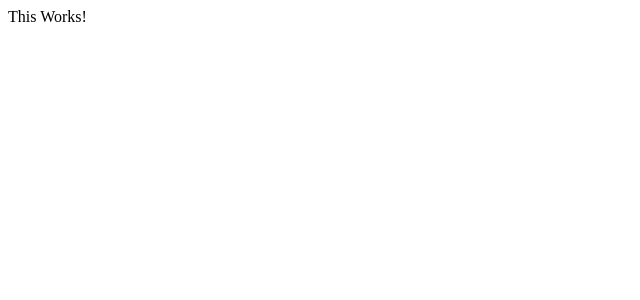
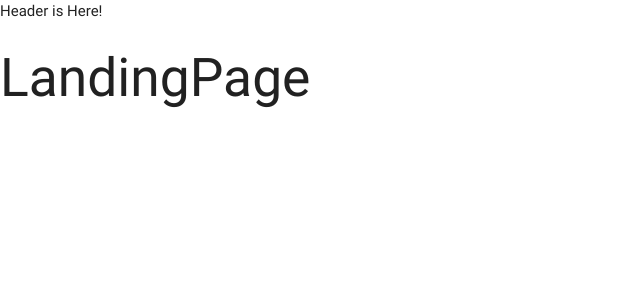
Before and after one commit to 52lions06/feedback-app, a React (Create React App) app in the folder client/: page / in a window 1280 px wide. Shown: the top 300 px of the page, without its empty margins (0-640 px from the left). Built offline with nearby package versions, Linux system fonts and the light colour scheme.

Commit message:
added React Router and components

```diff
--- a/client/package.json
+++ b/client/package.json
@@ -8,6 +8,7 @@
     }
   },
   "dependencies": {
+    "materialize-css": "^0.100.2",
     "react": "^16.2.0",
     "react-dom": "^16.2.0",
     "react-redux": "^5.0.6",
--- a/client/src/components/App.js
+++ b/client/src/components/App.js
@@ -1,10 +1,24 @@
 import React from 'react';
 import { BrowserRouter, Route } from 'react-router-dom';
+
+import Header from './Header';
+
+
+const Dashboard = () => <h2>Dashboard</h2>
+const SurveyNew = () => <h2>SurveyNew</h2>
+const LandingPage = () => <h2>LandingPage</h2>
 
 const App = () => {
   return (
     <div>
-      This Works!
+     <BrowserRouter>
+      <div>
+        <Header />
+        <Route exact path="/" component={LandingPage}/>
+        <Route exact path="/surveys" component={Dashboard} />
+        <Route path="/surveys/new" component={SurveyNew} />
+      </div>
+     </BrowserRouter>
     </div>
   )
 };
--- /dev/null
+++ b/client/src/components/Header.js
@@ -0,0 +1,13 @@
+import React from 'react';
+
+class Header extends React.Component {
+  render() {
+    return(
+      <div>
+        Header is Here!
+      </div>
+    )
+  }
+}
+
+export default Header;
--- a/client/src/index.js
+++ b/client/src/index.js
@@ -1,3 +1,4 @@
+import 'materialize-css/dist/css/materialize.min.css';
 import React from 'react';
 import ReactDOM from 'react-dom';
 import { Provider } from 'react-redux';
```
Also changed, not shown: 1 other file (tests, documents, lock files or other folders).
